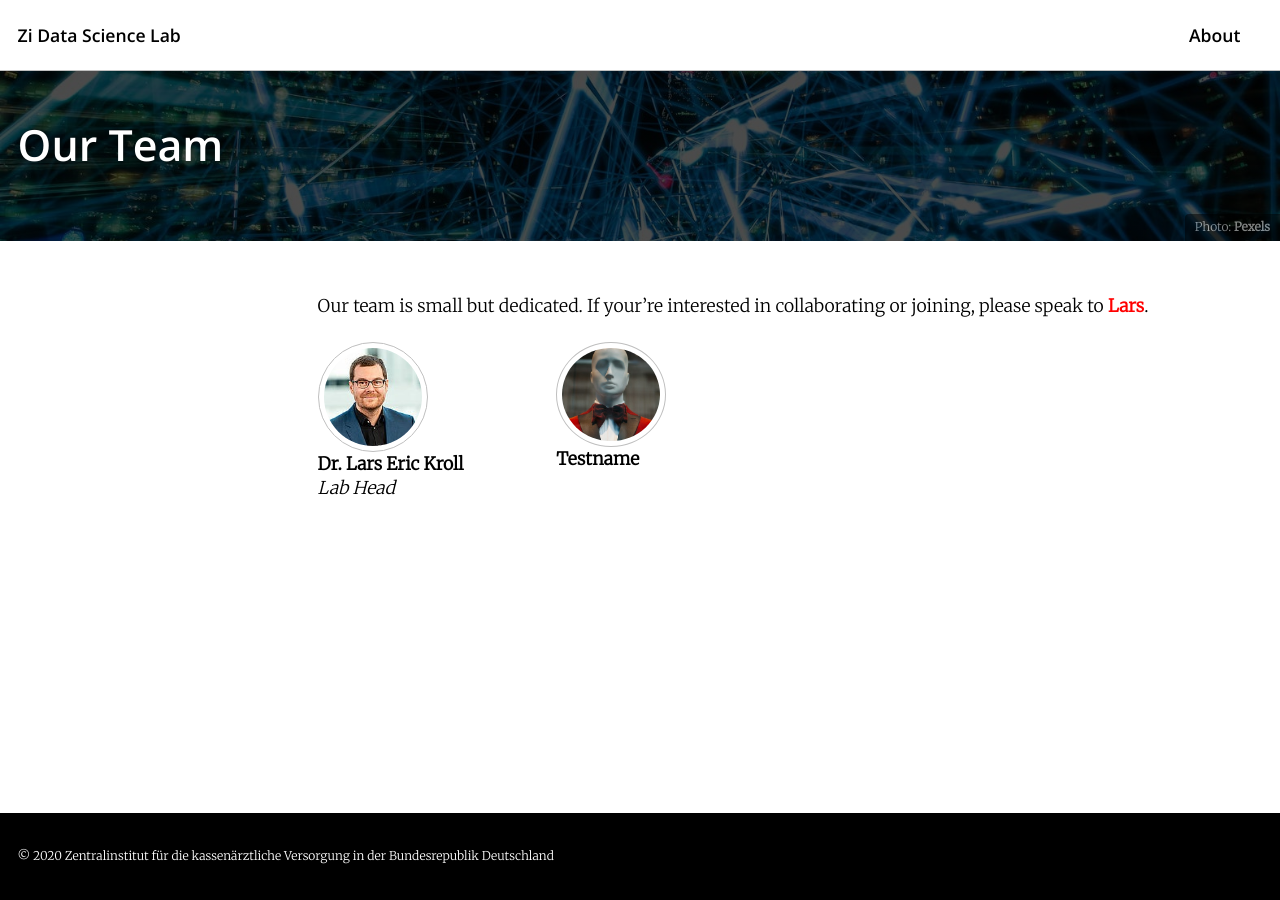
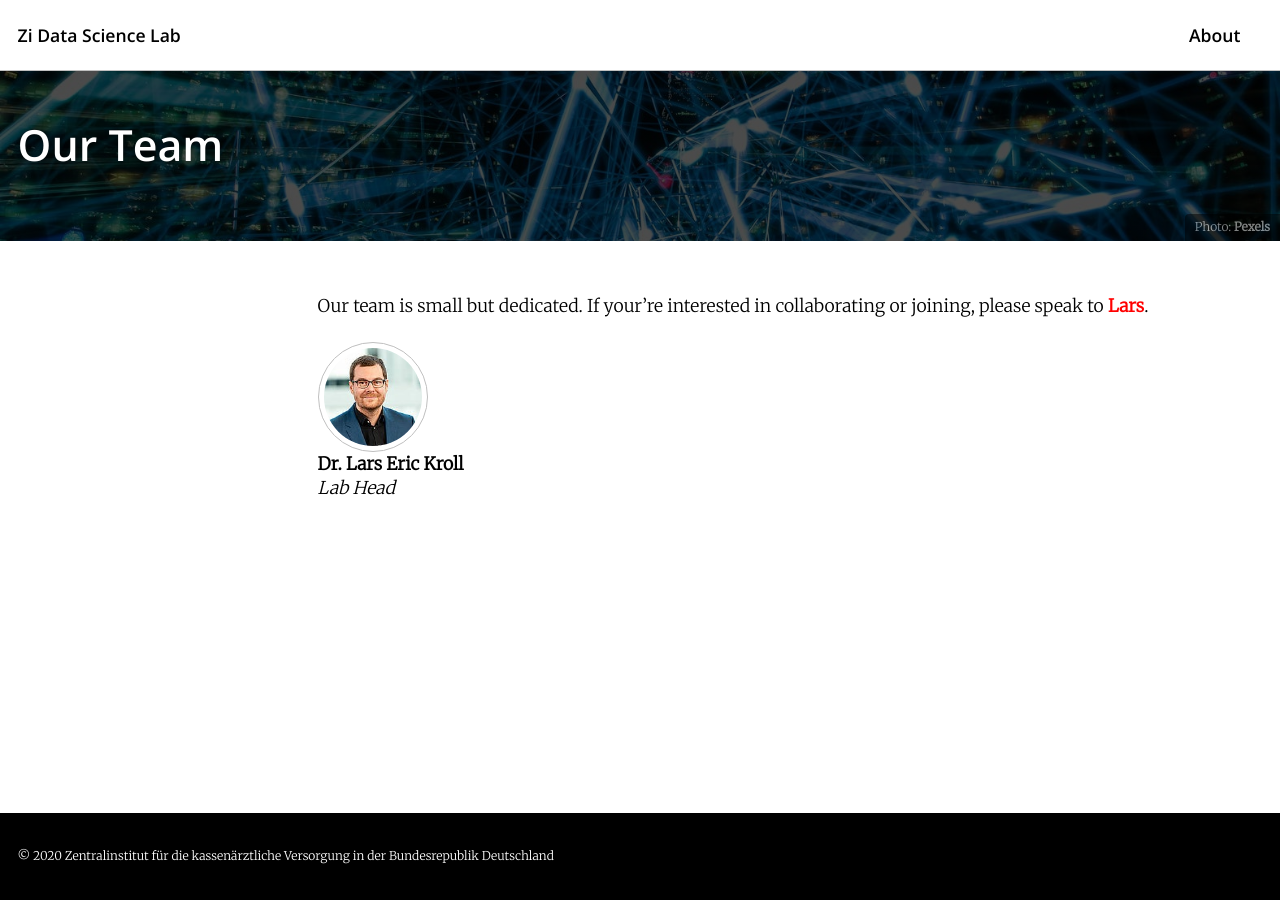
Before and after one commit to zidatalab/zidatalab.github.io, a Jekyll site: the page built from _pages/Team.md, in a window 1280 px wide. Built offline with Jekyll 4.4.1, drawn with Linux system fonts in a browser that asks for light colours; cached includes are drawn as plain includes; nearby versions of some CDN libraries.

Commit message:
Update authors.yml

```diff
--- a/_data/authors.yml
+++ b/_data/authors.yml
@@ -7,5 +7,3 @@ Lars:
       - label: "Twitter"
         icon: "fab fa-fw fa-twitter-square"
         url: "https://twitter.com/l_kroll"
-Test:
-  name: "Testname"
```
